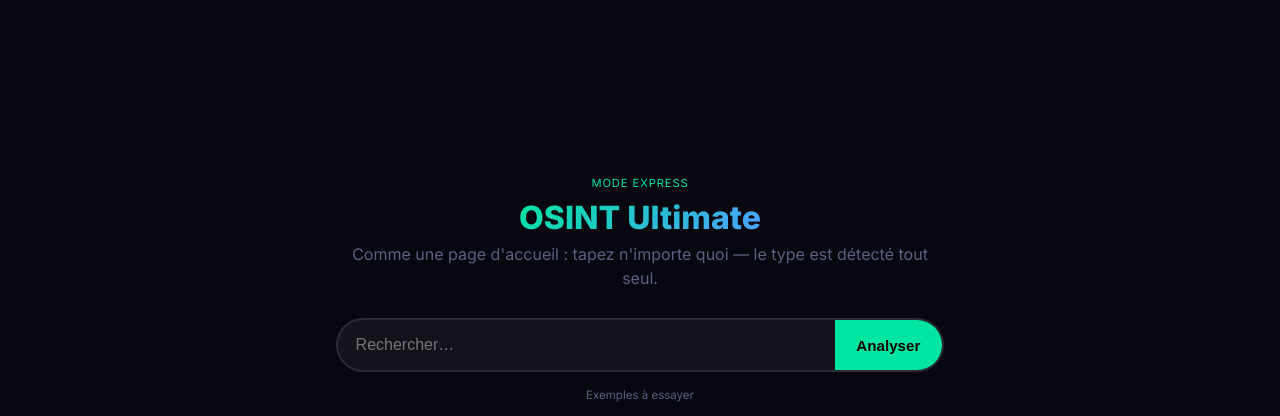
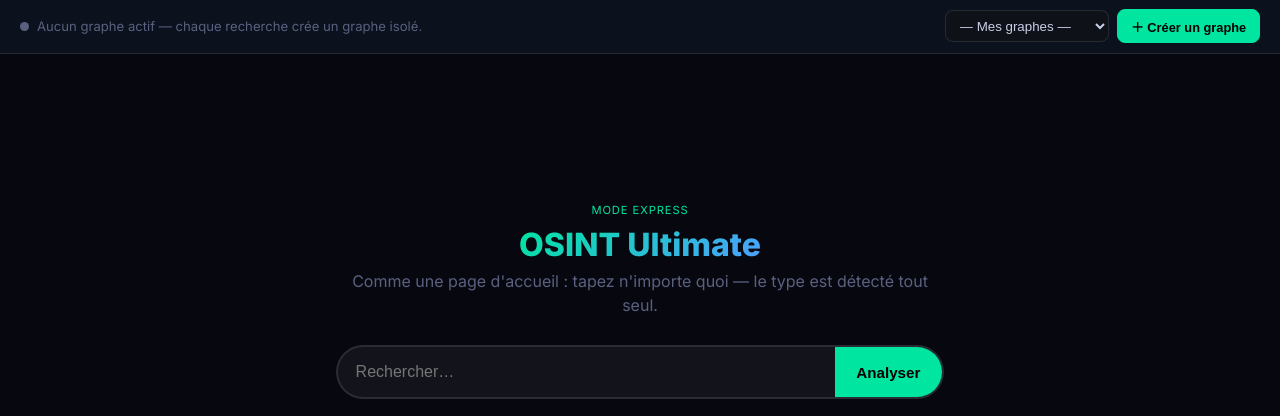
Before and after one commit to benjaminboyer00-cmyk/osint-ultimate, a Flask app: page /express in a window 1280 px wide. Shown: the part 63-479 px from the top of the page. Run offline with Flask 3, Linux system fonts and the light colour scheme; a user stored in the database is signed in; tables that the repository leaves empty hold one stand-in row (values such as "Sample post"); parts of the project's set-up code (start-up, migrations or seed data) failed here and were passed over; some libraries are stand-ins or nearby versions.

Commit message:
feat(workflow): graphe actif — créer un graphe puis y rattacher les recherches
Avant : chaque recherche (email, +33, pseudo…) créait une entité et un
graphe ISOLÉ. Désormais l'utilisateur clique « Créer un graphe », le nomme,
et toutes ses recherches s'y rattachent (une seule enquête cohérente).

- services/active_graph.py : graphe = entité racine (type person) +
  Investigation ; racine active mémorisée en session ; create/get/set/clear/list.
- routes : /graph/active, /graph/create, /graph/set-active, /graph/clear-active.
- app.py /scan : injecte _root_entity_id = graphe actif si aucune racine
  explicite -> les corrélations relient tout à la racine.
- express.html : barre 'graphe actif' (créer / choisir / détacher / ouvrir),
  socket.io vendorisé au passage.
- tests : service (create/get/set/clear/list, collision de nom) + injection
  du graphe actif dans la route /scan.

Co-Authored-By: Claude Opus 4.8 <noreply@anthropic.com>

```diff
--- a/app.py
+++ b/app.py
@@ -374,6 +374,15 @@ def scan_start():
     if data.get('root_entity_id'):
         options['_root_entity_id'] = int(data['root_entity_id'])
     user_id = current_user.is_authenticated and current_user.id or None
+    # Rattachement au graphe actif de la session (si aucune racine explicite)
+    if user_id and not options.get('_root_entity_id'):
+        try:
+            from services.active_graph import get_active
+            ag = get_active(user_id)
+            if ag:
+                options['_root_entity_id'] = ag['root_id']
+        except Exception:
+            pass
     try:
         options['_app'] = current_app._get_current_object()
     except Exception:
--- a/routes/entity.py
+++ b/routes/entity.py
@@ -494,6 +494,48 @@ def graph_scan_node():
     })
 
 
+@views_bp.route('/graph/active', methods=['GET'])
+@login_required
+def graph_active_get():
+    """Graphe actif de la session + liste des graphes de l'utilisateur."""
+    from services.active_graph import get_active, list_graphs
+    return jsonify({
+        'active': get_active(current_user.id),
+        'graphs': list_graphs(current_user.id),
+    })
+
+
+@views_bp.route('/graph/create', methods=['POST'])
+@login_required
+def graph_create():
+    """Crée un graphe nommé et l'active. Les recherches suivantes s'y rattachent."""
+    from services.active_graph import create_graph
+    data = request.json or {}
+    name = (data.get('name') or '').strip()
+    if not name:
+        return jsonify({'error': 'Nom du graphe requis'}), 400
+    return jsonify(create_graph(current_user.id, name))
+
+
+@views_bp.route('/graph/set-active', methods=['POST'])
+@login_required
+def graph_set_active():
+    from services.active_graph import set_active
+    data = request.json or {}
+    out = set_active(current_user.id, data.get('root_id'))
+    if not out:
+        return jsonify({'error': 'Graphe introuvable'}), 404
+    return jsonify(out)
+
+
+@views_bp.route('/graph/clear-active', methods=['POST'])
+@login_required
+def graph_clear_active():
+    from services.active_graph import clear_active
+    clear_active()
+    return jsonify({'status': 'cleared'})
+
+
 @views_bp.route('/graph/merge', methods=['POST'])
 @login_required
 def graph_merge():
--- /dev/null
+++ b/services/active_graph.py
@@ -0,0 +1,83 @@
+"""Graphe actif — l'utilisateur crée un graphe, puis ses recherches s'y
+rattachent au lieu de créer un graphe isolé par recherche.
+
+Le « graphe » est matérialisé par une entité racine (type ``person``) à
+laquelle le moteur de corrélation relie toutes les nouvelles entités
+(``_root_entity_id``). L'entité racine active est mémorisée en session.
+"""
+from flask import session
+
+from extensions import db
+from models import Entity, Investigation
+
+SESSION_KEY = 'active_graph_root'
+
+
+def _unique_name(user_id: int, name: str) -> str:
+    """Évite la collision de la contrainte unique (user, type, value)."""
+    base = (name or 'Nouveau graphe').strip()[:170] or 'Nouveau graphe'
+    candidate = base
+    i = 2
+    while Entity.query.filter_by(
+        user_id=user_id, entity_type='person', value=candidate,
+    ).first():
+        candidate = f'{base} ({i})'
+        i += 1
+    return candidate
+
+
+def create_graph(user_id: int, name: str) -> dict:
+    """Crée un graphe (entité racine + investigation) et l'active."""
+    value = _unique_name(user_id, name)
+    root = Entity(user_id=user_id, entity_type='person', value=value)
+    db.session.add(root)
+    db.session.flush()
+    inv = Investigation(
+        user_id=user_id, title=value, objective=value,
+        status='active', steps_json='[]', root_entity_id=root.id,
+    )
+    db.session.add(inv)
+    db.session.commit()
+    session[SESSION_KEY] = root.id
+    return {'root_id': root.id, 'name': value, 'investigation_id': inv.id}
+
+
+def set_active(user_id: int, root_id) -> dict | None:
+    ent = Entity.query.filter_by(id=int(root_id), user_id=user_id).first()
+    if not ent:
+        return None
+    session[SESSION_KEY] = ent.id
+    return {'root_id': ent.id, 'name': ent.value}
+
+
+def clear_active() -> None:
+    session.pop(SESSION_KEY, None)
+
+
+def get_active(user_id: int) -> dict | None:
+    rid = session.get(SESSION_KEY)
+    if not rid:
+        return None
+    ent = Entity.query.filter_by(id=int(rid), user_id=user_id).first()
+    if not ent:
+        session.pop(SESSION_KEY, None)
+        return None
+    return {'root_id': ent.id, 'name': ent.value}
+
+
+def list_graphs(user_id: int, limit: int = 30) -> list[dict]:
+    """Graphes (investigations) de l'utilisateur, plus récents d'abord."""
+    invs = (
+        Investigation.query
+        .filter_by(user_id=user_id)
+        .filter(Investigation.root_entity_id.isnot(None))
+        .order_by(Investigation.created_at.desc())
+        .limit(limit)
+        .all()
+    )
+    active = session.get(SESSION_KEY)
+    return [
+        {'root_id': i.root_entity_id, 'name': i.title, 'id': i.id,
+         'active': i.root_entity_id == active}
+        for i in invs
+    ]
--- a/templates/express.html
+++ b/templates/express.html
@@ -24,6 +24,29 @@
             border-bottom:1px solid var(--border);
         }
         nav a{color:var(--accent2);text-decoration:none}
+        .graph-bar{
+            display:flex;flex-wrap:wrap;gap:.6rem;align-items:center;justify-content:space-between;
+            padding:.6rem 1.25rem;background:rgba(77,159,255,.06);
+            border-bottom:1px solid var(--border);font-size:.82rem;
+        }
+        .graph-bar-info{display:flex;align-items:center;gap:.5rem;min-width:0}
+        .graph-bar-label,#graph-bar-label{color:var(--dim);overflow:hidden;text-overflow:ellipsis}
+        .graph-bar-dot{width:9px;height:9px;border-radius:50%;background:var(--dim);flex-shrink:0}
+        .graph-bar.active{background:rgba(0,229,160,.08)}
+        .graph-bar.active .graph-bar-dot{background:var(--accent);box-shadow:0 0 8px var(--accent)}
+        .graph-bar.active #graph-bar-label{color:var(--text)}
+        .graph-bar-actions{display:flex;gap:.5rem;align-items:center;flex-wrap:wrap}
+        .gb-btn{
+            padding:.4rem .8rem;border-radius:8px;border:1px solid var(--border);
+            background:transparent;color:var(--text);cursor:pointer;font-size:.8rem;
+            text-decoration:none;display:inline-block;
+        }
+        .gb-btn:hover{border-color:var(--accent2)}
+        .gb-primary{background:var(--accent);color:#000;border-color:var(--accent);font-weight:700}
+        #graph-bar-select{
+            padding:.4rem .6rem;border-radius:8px;background:#0f1119;color:var(--text);
+            border:1px solid var(--border);max-width:190px;
+        }
         .mode-switch{
             display:inline-flex;border:1px solid var(--border);border-radius:999px;
             overflow:hidden;font-size:.78rem;margin-left:auto;
@@ -146,6 +169,21 @@
     <a href="{{ url_for('views.privacy') }}">RGPD</a>
 </nav>
 
+{% if current_user.is_authenticated %}
+<div id="graph-bar" class="graph-bar">
+    <div class="graph-bar-info">
+        <span class="graph-bar-dot" id="graph-bar-dot"></span>
+        <span id="graph-bar-label">Aucun graphe actif — chaque recherche crée un graphe isolé.</span>
+    </div>
+    <div class="graph-bar-actions">
+        <select id="graph-bar-select" onchange="activateGraph(this.value)" aria-label="Choisir un graphe"></select>
+        <button type="button" class="gb-btn gb-primary" onclick="createGraph()">＋ Créer un graphe</button>
+        <a id="graph-bar-open" href="#" class="gb-btn" style="display:none">Ouvrir</a>
+        <button type="button" id="graph-bar-clear" class="gb-btn" onclick="clearActiveGraph()" style="display:none">Détacher</button>
+    </div>
+</div>
+{% endif %}
+
 <section class="hero">
     <p class="mode-label">Mode Express</p>
     <div class="logo">OSINT Ultimate</div>
@@ -176,12 +214,65 @@
 <div class="results"><div id="card" class="card"></div></div>
 <p class="legal">Sources publiques uniquement. Usage responsable et conforme au RGPD.</p>
 
-<script src="https://cdn.socket.io/4.7.5/socket.io.min.js"></script>
+<script src="{{ url_for('static', filename='js/vendor/socket.io.min.js') }}"></script>
 <script src="{{ url_for('static', filename='js/socketio-client.js') }}"></script>
 <script src="{{ url_for('static', filename='js/scan-poll.js') }}"></script>
 <script src="{{ url_for('static', filename='js/runtime-banner.js') }}"></script>
 <script>
 const socket = typeof createOsintSocket === 'function' ? createOsintSocket() : null;
+
+// ---- Graphe actif : crée un graphe, puis les recherches s'y rattachent ----
+async function loadActiveGraph(){
+    const bar = document.getElementById('graph-bar');
+    if (!bar) return;
+    let d;
+    try { d = await (await fetch('/graph/active')).json(); } catch (e) { return; }
+    const sel = document.getElementById('graph-bar-select');
+    const label = document.getElementById('graph-bar-label');
+    const clearBtn = document.getElementById('graph-bar-clear');
+    const openLink = document.getElementById('graph-bar-open');
+    const graphs = d.graphs || [];
+    sel.innerHTML = '<option value="">— Mes graphes —</option>' + graphs.map(g =>
+        `<option value="${g.root_id}" ${g.active ? 'selected' : ''}>${(g.name || '').replace(/</g,'&lt;').slice(0,40)}</option>`
+    ).join('');
+    sel.style.display = graphs.length ? 'inline-block' : 'none';
+    if (d.active) {
+        bar.classList.add('active');
+        label.textContent = `Graphe actif : « ${d.active.name} » — vos recherches s'y ajoutent.`;
+        clearBtn.style.display = 'inline-block';
+        openLink.style.display = 'inline-block';
+        openLink.href = '/graph?entity_id=' + d.active.root_id;
+    } else {
+        bar.classList.remove('active');
+        label.textContent = 'Aucun graphe actif — chaque recherche crée un graphe isolé.';
+        clearBtn.style.display = 'none';
+        openLink.style.display = 'none';
+    }
+}
+async function createGraph(){
+    const name = prompt('Nom du graphe / de l\'enquête :', 'Enquête ' + new Date().toLocaleDateString('fr-FR'));
+    if (!name) return;
+    const r = await fetch('/graph/create', {
+        method:'POST', headers:{'Content-Type':'application/json'},
+        body: JSON.stringify({ name })
+    });
+    if (!r.ok) { alert('Création impossible'); return; }
+    await loadActiveGraph();
+}
+async function activateGraph(rootId){
+    if (!rootId) return;
+    await fetch('/graph/set-active', {
+        method:'POST', headers:{'Content-Type':'application/json'},
+        body: JSON.stringify({ root_id: parseInt(rootId, 10) })
+    });
+    await loadActiveGraph();
+}
+async function clearActiveGraph(){
+    await fetch('/graph/clear-active', { method:'POST' });
+    await loadActiveGraph();
+}
+document.addEventListener('DOMContentLoaded', loadActiveGraph);
+
 const TYPE_LABELS = {
     email:'📧 Email', phone:'📞 Téléphone', ip:'🖥️ Adresse IP',
     site:'🌐 Site web', sherlock:'🔍 Pseudo', pseudo:'🔍 Pseudo', whois:'📋 Domaine'
```
Also changed, not shown: tests/test_active_graph.py (added, +78 -0 lines).
